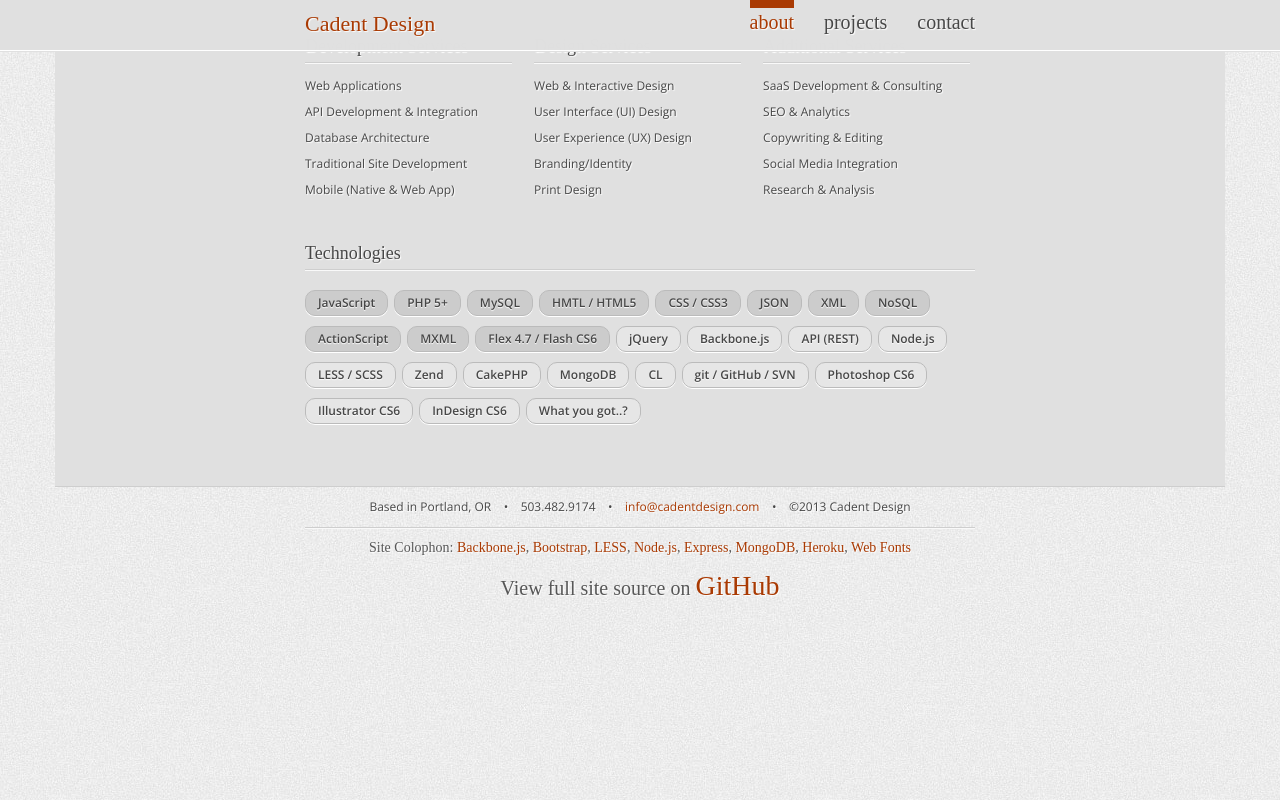
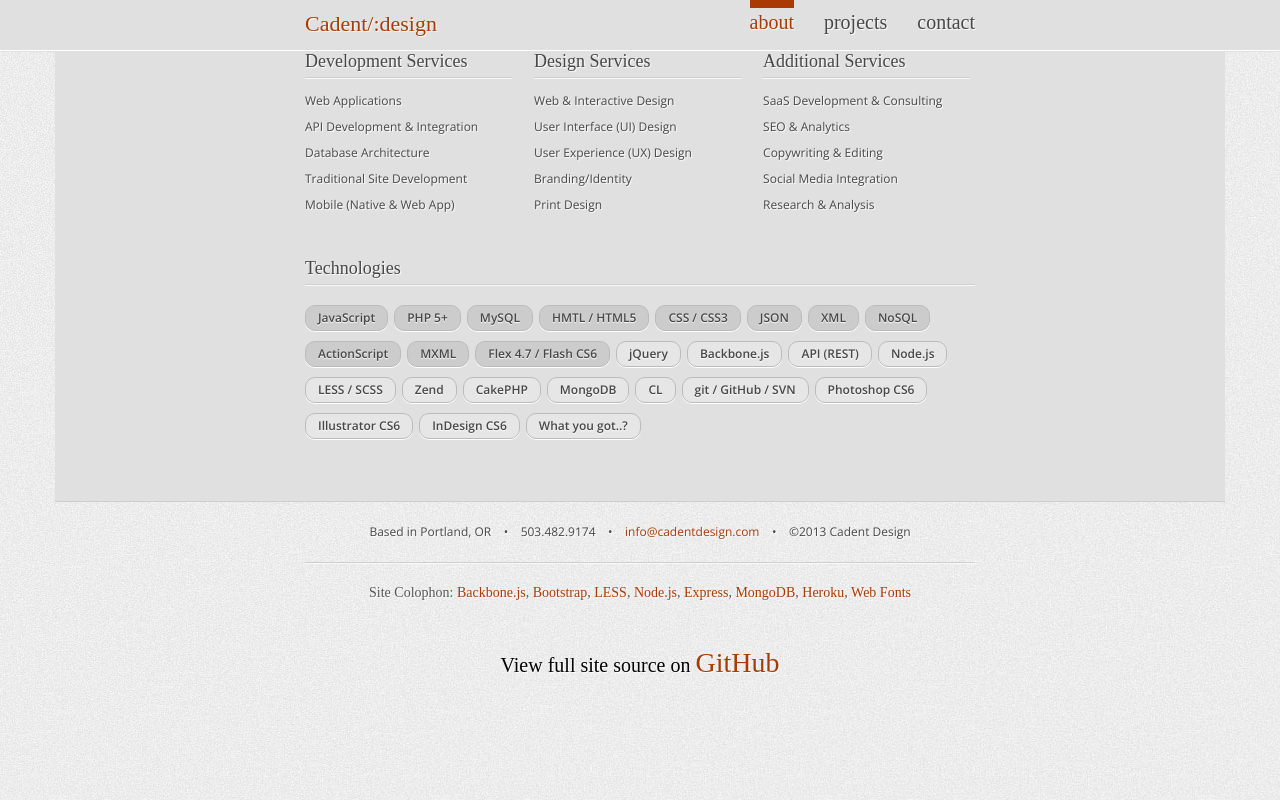
Before and after one commit to cadent/cadent-site, a website: page public/edit.html in a window 1280 px wide. Drawn offline with nearby package versions, Linux system fonts and the light colour scheme; files that its build step writes are made by us from their sources; no server answers.

Commit message:
spacing tweaks

```diff
--- a/public/css/styles.less
+++ b/public/css/styles.less
@@ -244,7 +244,7 @@ a:hover {
 
   .footer-services {
     background-color: @mediumGrey;
-         padding-top: 35px;
+         padding-top: 50px;
               margin: 0 auto;
               height: 450px;
                width: @defaultWidth;
@@ -311,15 +311,15 @@ a:hover {
   border-top: 1px solid @mediumDarkGrey;
 
   .footer-details {
-    padding-top: 10px;
+    padding-top: 20px;
          height: 150px;
          margin: 0 auto;
           width: @defaultWidth;
 
     .footer-contact {
       .box-shadow-default(@lightGrey);
-      padding-bottom: 10px;
-       margin-bottom: 10px;
+      padding-bottom: 20px;
+       margin-bottom: 20px;
        border-bottom: 1px solid @mediumDarkGrey;
           text-align: center;
            font-size: 12px;
@@ -333,8 +333,10 @@ a:hover {
 
       .colophon-git {
         .headerHandwriting;
-        margin-top: 18px;
-         font-size: 20px;
+        padding-bottom: 60px;
+            margin-top: 50px;
+             font-size: 20px;
+                 color: #000;
 
          a {
            font-size: 28px;
@@ -539,6 +541,16 @@ a:hover {
 
 
 // ----------------------------------------------------
+// CONTACT
+// ----------------------------------------------------
+
+.contact-main {
+  margin-bottom: 50px;
+  text-align: center;
+}
+
+
+// ----------------------------------------------------
 // TAGS
 // ----------------------------------------------------
 
--- a/public/tpl/ContactView.html
+++ b/public/tpl/ContactView.html
@@ -1,11 +1,8 @@
 <div id="contact-cadent" class="spacer">Contact Cadent</div>
 
 <div class="contact-main">
-	<span class="center-content">
 		Based in Portland, Oregon, Cadent Design offers design and development services throughout North America:
 	<br><br>
 	503.482.9174 / <a href="mailto:info@cadentdesign.com">info@cadentdesign.com</a>
-	<br><br><br>
-	</span>
 
 </div>
--- a/public/tpl/HeaderView.html
+++ b/public/tpl/HeaderView.html
@@ -4,7 +4,7 @@
 	<!-- <div class="nav-item"><a href="#services">services</a></div> -->
 	<div id="nav_about" class="nav-item">about</div>
 
-	<div class="img-logo">Cadent Design</div>
+	<div class="img-logo">Cadent/:design</div>
 
 
 </div>
```
Also changed, not shown: public/index.html (+2 -0 lines), public/css/styles.css.
